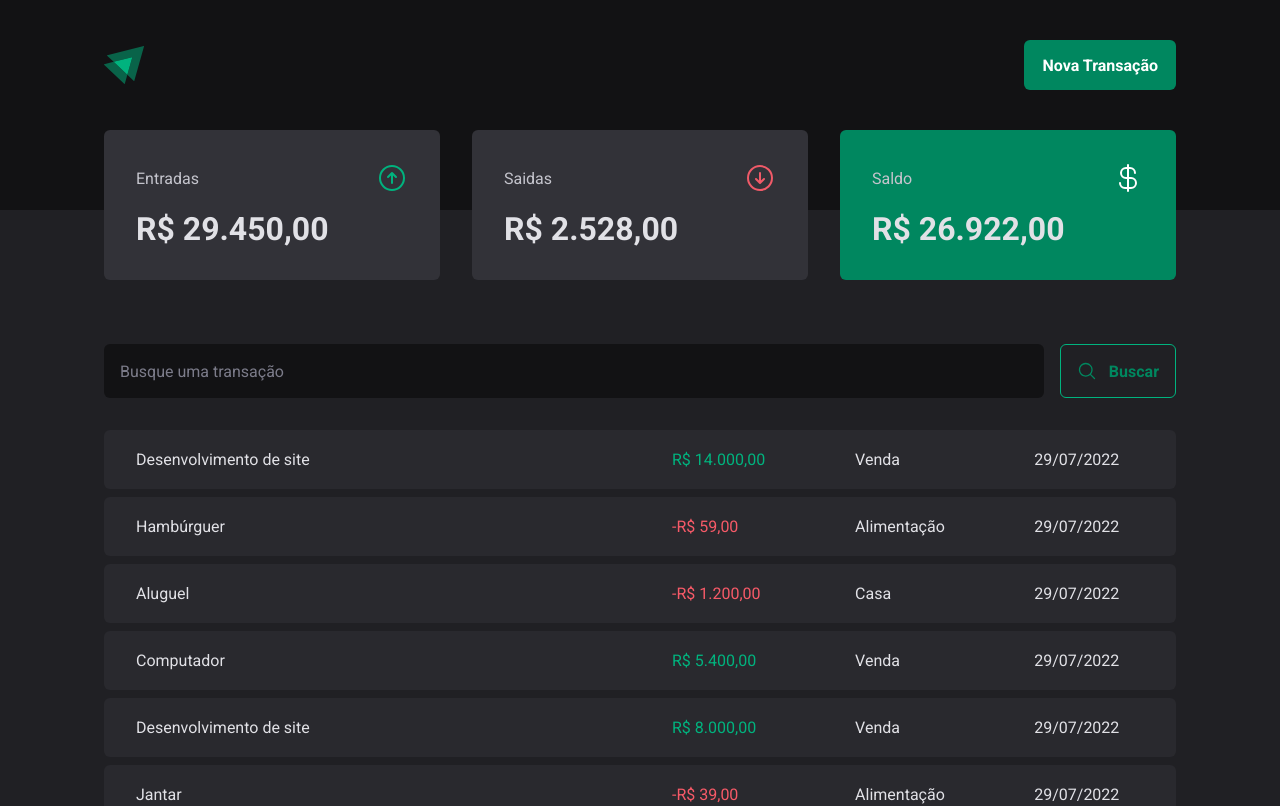
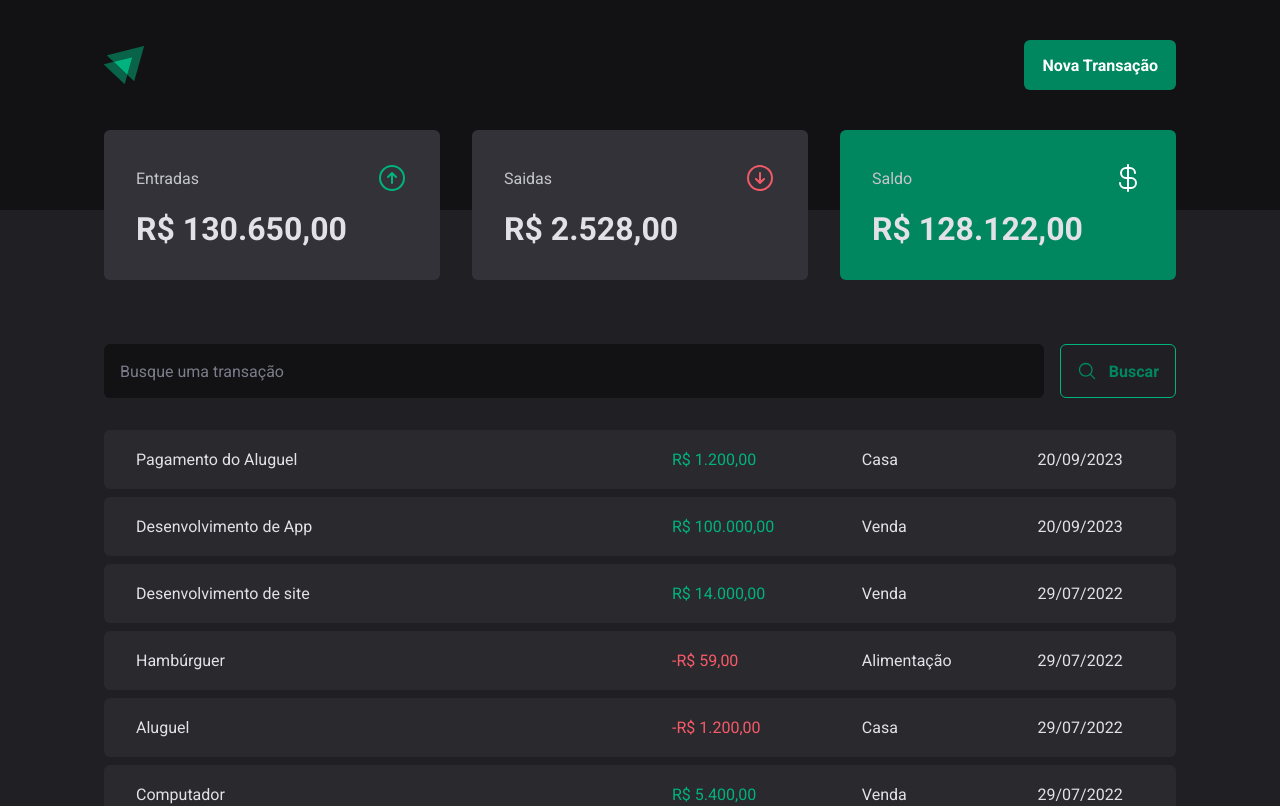
Before and after one commit to AllyssonR/03-DtMoney, a React (Vite) app: page / in a window 1280 px wide. Shown: the top 806 px of the page. Built offline with nearby package versions, Linux system fonts and the light colour scheme; data requests are answered from the project's data file.

Commit message:
add axios and function to new transaction modal

```diff
--- a/package.json
+++ b/package.json
@@ -15,6 +15,7 @@
     "@phosphor-icons/react": "^2.0.10",
     "@radix-ui/react-dialog": "^1.0.4",
     "@radix-ui/react-radio-group": "^1.1.3",
+    "axios": "^1.5.0",
     "react": "^18.2.0",
     "react-dom": "^18.2.0",
     "react-hook-form": "^7.46.1",
--- a/server.json
+++ b/server.json
@@ -23,55 +23,78 @@
       "category": "Casa",
       "price": 1200,
       "createdAt": "2022-07-29T19:30:44.505Z"
-    },{
+    },
+    {
       "id": 4,
       "description": "Computador",
       "type": "income",
       "category": "Venda",
       "price": 5400,
       "createdAt": "2022-07-29T19:30:44.505Z"
-    },{
+    },
+    {
       "id": 5,
       "description": "Desenvolvimento de site",
       "type": "income",
       "category": "Venda",
       "price": 8000,
       "createdAt": "2022-07-29T19:30:44.505Z"
-    },{
+    },
+    {
       "id": 6,
       "description": "Jantar",
       "type": "outcome",
       "category": "Alimentação",
       "price": 39,
       "createdAt": "2022-07-29T19:30:44.505Z"
-    },{
+    },
+    {
       "id": 7,
       "description": "Aluguel",
       "type": "outcome",
       "category": "Casa",
       "price": 1200,
       "createdAt": "2022-07-29T19:30:44.505Z"
-    },{
+    },
+    {
       "id": 8,
       "description": "Salario",
       "type": "income",
       "category": "Salario",
       "price": 50,
       "createdAt": "2022-07-29T19:30:44.505Z"
-    },{
+    },
+    {
       "id": 9,
       "description": "Almoço",
       "type": "outcome",
       "category": "Alimentação",
       "price": 30,
       "createdAt": "2022-07-29T19:30:44.505Z"
-    },{
+    },
+    {
       "id": 10,
       "description": "Salario",
       "type": "income",
       "category": "Salario",
       "price": 2000,
       "createdAt": "2022-07-29T19:30:44.505Z"
+    },
+    {
+      "description": "Desenvolvimento de App",
+      "price": 100000,
+      "category": "Venda",
+      "type": "income",
+      "createdAt": "2023-09-20T20:01:26.110Z",
+      "id": 11
+    },
+    {
+      "description": "Pagamento do Aluguel",
+      "price": 1200,
+      "category": "Casa",
+      "type": "income",
+      "createdAt": "2023-09-20T20:11:25.331Z",
+      "id": 12
     }
   ]
 }
--- a/src/Components/NewTransactionModal/index.tsx
+++ b/src/Components/NewTransactionModal/index.tsx
@@ -10,6 +10,7 @@ import { ArrowCircleDown, ArrowCircleUp, X } from '@phosphor-icons/react'
 import * as z from 'zod'
 import { Controller, useForm } from 'react-hook-form'
 import { zodResolver } from '@hookform/resolvers/zod'
+import { api } from '../../lib/axios'
 const newTransactionFormSchema = z.object({
   description: z.string(),
   price: z.number(),
@@ -23,6 +24,7 @@ export function NewTransacionModal() {
     control,
     register,
     handleSubmit,
+    reset,
     formState: { isSubmitting },
   } = useForm<NewTransactionFormInputs>({
     resolver: zodResolver(newTransactionFormSchema),
@@ -31,8 +33,15 @@ export function NewTransacionModal() {
     },
   })
   async function handleCreateNewTransacion(data: NewTransactionFormInputs) {
-    await new Promise((resolve) => setTimeout(resolve, 2000))
-    console.log(data)
+    const { description, price, category, type } = data
+    await api.post('transactions', {
+      description,
+      price,
+      category,
+      type,
+      createdAt: new Date(),
+    })
+    reset()
   }
   return (
     <Dialog.Portal>
--- a/src/Contexts/TransactionsContext.tsx
+++ b/src/Contexts/TransactionsContext.tsx
@@ -1,4 +1,5 @@
 import { ReactNode, createContext, useEffect, useState } from 'react'
+import { api } from '../lib/axios'
 
 interface Transactions {
   id: number
@@ -22,16 +23,15 @@ export function TransactionContextProvider({
 }: TransacionProviderProps) {
   const [transactions, setTransactions] = useState<Transactions[]>([])
   async function fetchTransactions(query?: string) {
-    const url = new URL('http://localhost:3333/transactions')
-    if (query) {
-      url.searchParams.append('q', query)
-    }
-    const response = await fetch(url) // lembra de colocar o response no lugar certo depois da condição de pesquisa
-    const data = await response.json()
-    console.log(url)
-    console.log(data)
+    const response = await api.get('transactions', {
+      params: {
+        _sort: 'createdAt',
+        _order: 'desc',
+        q: query,
+      },
+    })
 
-    setTransactions(data)
+    setTransactions(response.data)
   }
   useEffect(() => {
     fetchTransactions()
--- /dev/null
+++ b/src/lib/axios.ts
@@ -0,0 +1,5 @@
+import axios from 'axios'
+
+export const api = axios.create({
+  baseURL: 'http://localhost:3333',
+})
```
Also changed, not shown: 1 other file (tests, documents, lock files or other folders).
